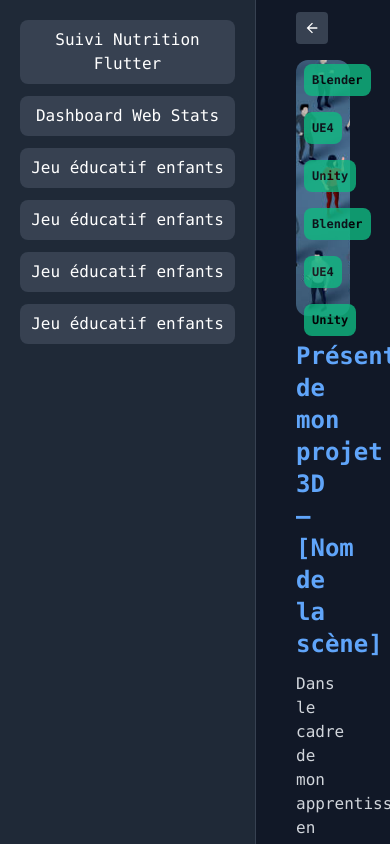
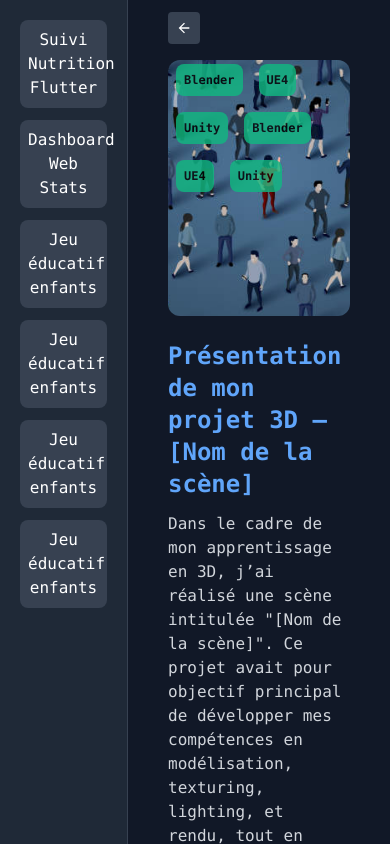
Before and after one commit to arthursongwa/Portfolio, a plain HTML site: page projects.html in a window 390 px wide. Drawn offline with nearby package versions, Linux system fonts and the light colour scheme.

Commit message:
Update projects.html

```diff
--- a/projects.html
+++ b/projects.html
@@ -8,7 +8,7 @@
   <link href="https://cdn.jsdelivr.net/npm/tailwindcss@2.2.19/dist/tailwind.min.css" rel="stylesheet">
   <style>
     #projectSidebar {
-      width: 16rem; /* w-64 */
+
       transition: width 0.3s ease;
       overflow-y: auto;
     }
@@ -38,7 +38,7 @@
 </head>
 <body class="bg-gray-900 text-white font-mono">
   <div class="flex h-screen">
-    <aside class=" overflow-hidden bg-gray-800 p-5 overflow-y-auto border-r border-gray-700 transition-all duration-300" id="projectSidebar">
+    <aside class=" overflow-hidden w-32 md:w-64 bg-gray-800 p-5 overflow-y-auto border-r border-gray-700 transition-all duration-300" id="projectSidebar">
 
     </aside>
     <!-- Detail View -->
```
